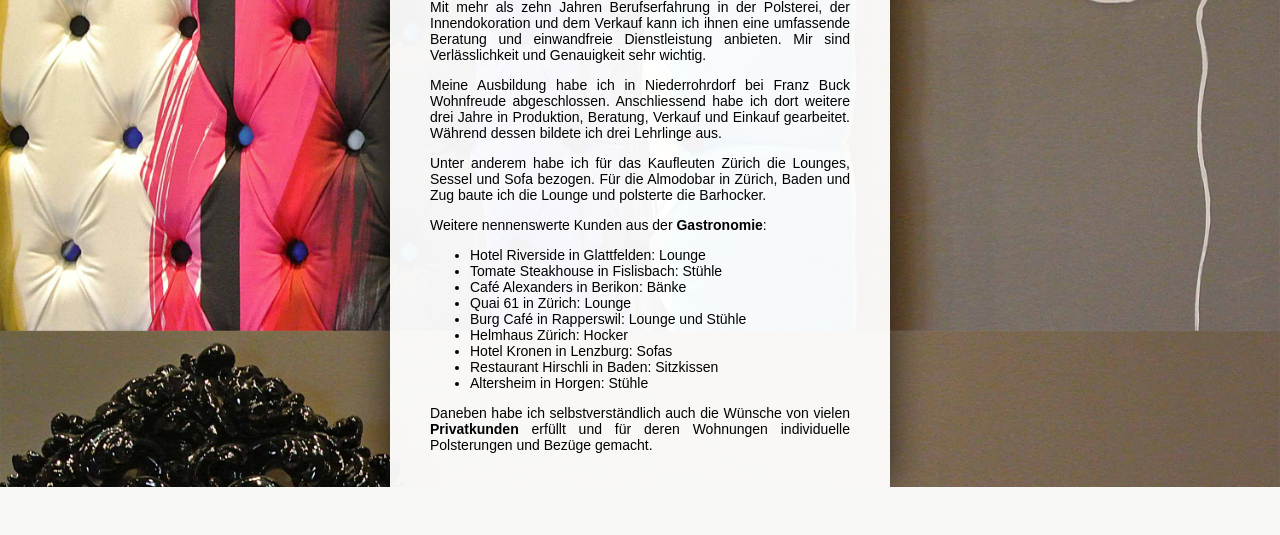
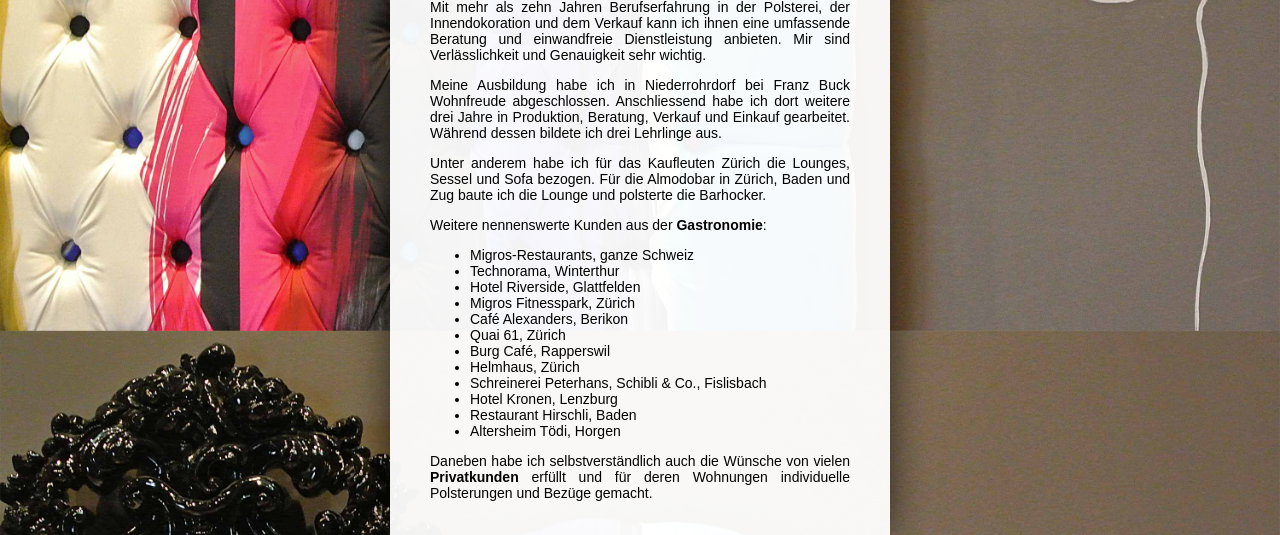
Before and after one commit to villiger/polsterwerk, a PHP site: page /ueberuns in a window 1280 px wide. Shown: the part 526-1061 px from the top of the page. Before the commit the page ends 1013 px from the top, so only its background shows below. Run offline with PHP 8.4, Linux system fonts and the light colour scheme.

Commit message:
referenzen update

```diff
--- a/pages/leistungen.php
+++ b/pages/leistungen.php
@@ -50,7 +50,7 @@
         <li>Accessoires</li>
         <li>Kuhfelle, Zebrafelle etc.</li>
         <li><a href="http://www.giorgetti.eu" target="_blank" rel="nofollow">Giorgetti</a> Hussen direkt aus Italien</li>
-        <li><a href="http://www.erfal.de/" target="_blank" rel="nofollow">Erfal</a> Plissée</li>
+        <li><a href="http://www.erfal.de/" target="_blank" rel="nofollow">Erfal</a> &amp; <a href="http://www.kadeco.de/" target="_blank" rel="nofollow">Kadeco</a> Plissée</li>
         <li><a href="http://www.billerbeck.ch/" target="_blank" rel="nofollow">Billerbeck</a> Duvets und Decken</li>
         <li><a href="http://www.roviva.ch/" target="_blank" rel="nofollow">Roviva</a> Betten</li>
         <li><a href="http://www.winter-home.ch/" target="_blank" rel="nofollow">Winter Home</a> Accessiores</li>
--- a/pages/ueberuns.php
+++ b/pages/ueberuns.php
@@ -20,15 +20,18 @@
     <p>
         Weitere nennenswerte Kunden aus der <strong>Gastronomie</strong>:
         <ul>
-            <li>Hotel Riverside in Glattfelden: Lounge</li>
-            <li>Tomate Steakhouse in Fislisbach: Stühle</li>
-            <li>Café Alexanders in Berikon: Bänke</li>
-            <li>Quai 61 in Zürich: Lounge</li>
-            <li>Burg Café in Rapperswil: Lounge und Stühle</li>
-            <li>Helmhaus Zürich: Hocker</li>
-            <li>Hotel Kronen in Lenzburg: Sofas</li>
-            <li>Restaurant Hirschli in Baden: Sitzkissen</li>
-            <li>Altersheim in Horgen: Stühle</li>
+            <li>Migros-Restaurants, ganze Schweiz</li>
+            <li>Technorama, Winterthur</li>
+            <li>Hotel Riverside, Glattfelden</li>
+            <li>Migros Fitnesspark, Zürich</li>
+            <li>Café Alexanders, Berikon</li>
+            <li>Quai 61, Zürich</li>
+            <li>Burg Café, Rapperswil</li>
+            <li>Helmhaus, Zürich</li>
+            <li>Schreinerei Peterhans, Schibli &amp; Co., Fislisbach</li>
+            <li>Hotel Kronen, Lenzburg</li>
+            <li>Restaurant Hirschli, Baden</li>
+            <li>Altersheim Tödi, Horgen</li>
         </ul>
     </p>
     <p>
```
